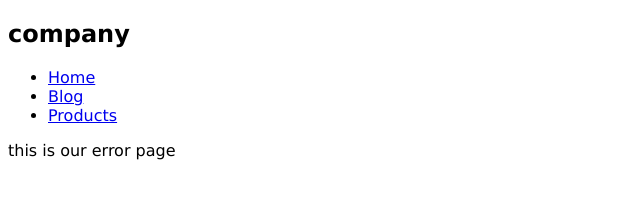
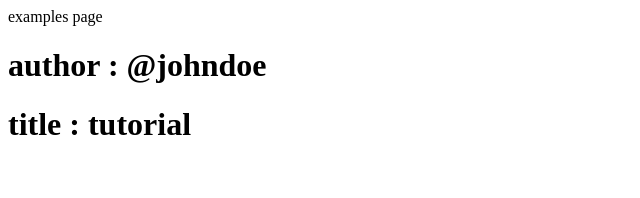
Before and after one commit to js-tut/gatsby-tutorial-second, a Gatsby site: page /examples in a window 1280 px wide. Before the commit this address had no page. Shown: the whole page, without its empty margins (0-640 px from the left). Built offline with nearby package versions, Linux system fonts and the light colour scheme; Gatsby itself is replaced by a stand-in of ours.

Commit message:
22-external-variables

```diff
--- a/gatsby-config.js
+++ b/gatsby-config.js
@@ -4,7 +4,7 @@ module.exports = {
     title: 'tutorial',
     description: 'just some description about our site',
     author: '@johndoe',
-    data: ['item1', 'item2'],
+    data: { name: 'john', age: 25 },
   },
   plugins: [`gatsby-plugin-sass`, `gatsby-plugin-styled-components`],
 }
--- a/src/components/Navbar.js
+++ b/src/components/Navbar.js
@@ -15,6 +15,9 @@ const Navbar = () => {
         <li>
           <Link to="/products/">Products</Link>
         </li>
+        <li>
+          <Link to="/examples/">examples</Link>
+        </li>
       </ul>
     </nav>
   )
--- /dev/null
+++ b/src/examples/Header.js
@@ -0,0 +1,32 @@
+import React from 'react'
+import { useStaticQuery, graphql } from 'gatsby'
+const getData = graphql`
+  {
+    site {
+      siteMetadata {
+        siteTitle: title
+        description
+        author
+        data {
+          age
+        }
+      }
+    }
+  }
+`
+const Header = () => {
+  const {
+    site: { siteMetadata: info },
+  } = useStaticQuery(getData)
+  console.log(info)
+  const title = info.siteTitle
+  return (
+    <div>
+      {/* <h1>author : {data.site.siteMetadata.author}</h1> */}
+      <h1>author : {info.author}</h1>
+      <h1>title : {title}</h1>
+    </div>
+  )
+}
+
+export default Header
--- /dev/null
+++ b/src/pages/examples.js
@@ -0,0 +1,12 @@
+import React from 'react'
+import Header from '../examples/Header'
+const examples = () => {
+  return (
+    <div>
+      examples page
+      <Header />
+    </div>
+  )
+}
+
+export default examples
```
